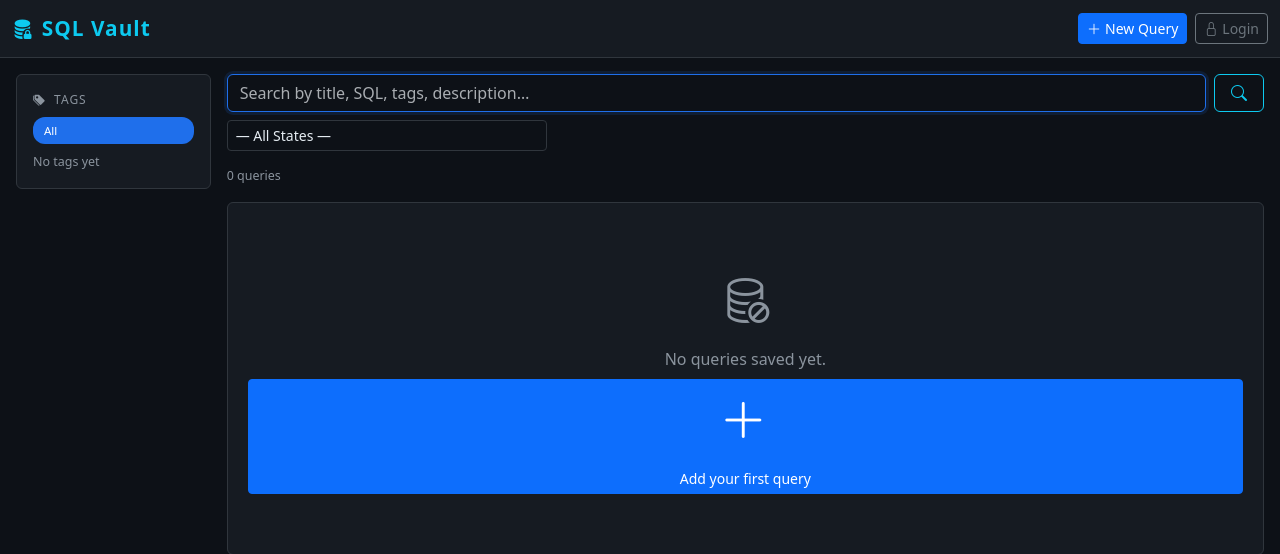
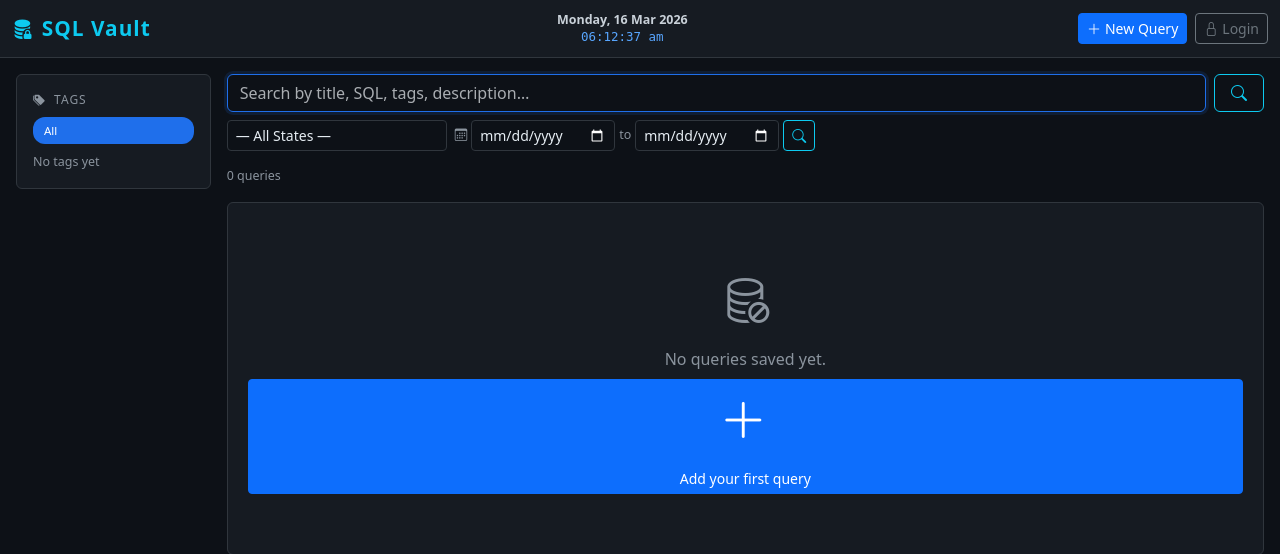
Before and after one commit to Poiosn/sql-vault, a Flask app: page / in a window 1280 px wide. Shown: the top 554 px of the page. Run offline with Flask 3, Linux system fonts and the light colour scheme; some libraries are stand-ins or nearby versions.

Commit message:
Add date filter, live clock, db init script, and UI improvements
- Date range filter (from/to) with search button on index page
- Live date/time clock in navbar
- db.py for automatic table creation on Railway deploy
- railway.toml: added releaseCommand to run db.py on deploy
- Restored 2-column masonry layout and scrollable SQL previews
- Alias highlighting (AS keyword) in orange on preview cards

Co-Authored-By: Claude Sonnet 4.6 <noreply@anthropic.com>

```diff
--- a/app.py
+++ b/app.py
@@ -126,6 +126,8 @@ def index():
     search = request.args.get("q", "").strip()
     tag = request.args.get("tag", "").strip()
     state_id = request.args.get("state_id", "").strip()
+    date_from = request.args.get("date_from", "").strip()
+    date_to = request.args.get("date_to", "").strip()
 
     query = Query.query
 
@@ -142,6 +144,19 @@ def index():
 
     if tag:
         query = query.filter(Query.tags.ilike(f"%{tag}%"))
+
+    if date_from:
+        try:
+            query = query.filter(Query.created_at >= datetime.strptime(date_from, "%Y-%m-%d"))
+        except ValueError:
+            pass
+
+    if date_to:
+        try:
+            dt_to = datetime.strptime(date_to, "%Y-%m-%d").replace(hour=23, minute=59, second=59)
+            query = query.filter(Query.created_at <= dt_to)
+        except ValueError:
+            pass
 
     page = request.args.get("page", 1, type=int)
     per_page = 50
@@ -187,6 +202,8 @@ def index():
         page=page,
         total_pages=total_pages,
         total=total,
+        date_from=date_from,
+        date_to=date_to,
     )
 
 
--- a/railway.toml
+++ b/railway.toml
@@ -2,6 +2,7 @@
 builder = "NIXPACKS"
 
 [deploy]
+releaseCommand = "python db.py"
 startCommand = "gunicorn app:app --bind 0.0.0.0:$PORT"
 healthcheckPath = "/"
 restartPolicyType = "ON_FAILURE"
--- a/templates/base.html
+++ b/templates/base.html
@@ -73,6 +73,10 @@
     <a class="navbar-brand text-info" href="{{ url_for('index') }}">
       <i class="bi bi-database-fill-lock me-2"></i>SQL Vault
     </a>
+    <div class="d-none d-md-block text-center mx-auto" style="font-size:0.78rem; color:#8b949e; line-height:1.3;">
+      <div id="nav-date" style="font-weight:600; color:#c9d1d9;"></div>
+      <div id="nav-time" style="color:#58a6ff; font-family:monospace;"></div>
+    </div>
     <div class="d-flex gap-2 align-items-center">
       {% if session.get('logged_in') %}
       <a href="{{ url_for('import_queries') }}" class="btn btn-sm btn-outline-secondary">
@@ -113,6 +117,19 @@
 <script>
   document.querySelectorAll('pre code').forEach(el => hljs.highlightElement(el));
 
+  // Live clock
+  function updateClock() {
+    const now = new Date();
+    const days = ['Sunday','Monday','Tuesday','Wednesday','Thursday','Friday','Saturday'];
+    const months = ['Jan','Feb','Mar','Apr','May','Jun','Jul','Aug','Sep','Oct','Nov','Dec'];
+    const dateEl = document.getElementById('nav-date');
+    const timeEl = document.getElementById('nav-time');
+    if (dateEl) dateEl.textContent = days[now.getDay()] + ', ' + now.getDate() + ' ' + months[now.getMonth()] + ' ' + now.getFullYear();
+    if (timeEl) timeEl.textContent = now.toLocaleTimeString('en-IN', {hour:'2-digit', minute:'2-digit', second:'2-digit'});
+  }
+  updateClock();
+  setInterval(updateClock, 1000);
+
   // Highlight AS alias_name in preview cards
   document.querySelectorAll('.sql-preview').forEach(el => {
     el.innerHTML = el.innerHTML.replace(
--- a/templates/index.html
+++ b/templates/index.html
@@ -40,18 +40,33 @@
         <button class="btn btn-outline-info px-3" type="submit">
           <i class="bi bi-search"></i>
         </button>
-        {% if search or tag or selected_state_id %}
-        <a href="{{ url_for('index') }}" class="btn btn-outline-secondary">
+        {% if search or tag or selected_state_id or date_from or date_to %}
+        <a href="{{ url_for('index') }}" class="btn btn-outline-secondary" title="Clear all filters">
           <i class="bi bi-x-lg"></i>
         </a>
         {% endif %}
       </div>
-      <select name="state_id" class="form-select form-select-sm" style="background:#0d1117; color:#e6edf3; border-color:#30363d; max-width:320px;" onchange="this.form.submit()">
-        <option value="">— All States —</option>
-        {% for sid, sname in states %}
-        <option value="{{ sid }}" {% if selected_state_id == sid %}selected{% endif %}>{{ sname }}</option>
-        {% endfor %}
-      </select>
+      <div class="d-flex flex-wrap gap-2">
+        <select name="state_id" class="form-select form-select-sm" style="background:#0d1117; color:#e6edf3; border-color:#30363d; max-width:220px;" onchange="this.form.submit()">
+          <option value="">— All States —</option>
+          {% for sid, sname in states %}
+          <option value="{{ sid }}" {% if selected_state_id == sid %}selected{% endif %}>{{ sname }}</option>
+          {% endfor %}
+        </select>
+        <div class="d-flex align-items-center gap-1" style="font-size:0.78rem; color:#8b949e;">
+          <i class="bi bi-calendar3"></i>
+          <input type="date" name="date_from" value="{{ date_from }}"
+                 class="form-control form-control-sm" style="background:#0d1117; color:#e6edf3; border-color:#30363d; max-width:150px;"
+                 title="From date"/>
+          <span>to</span>
+          <input type="date" name="date_to" value="{{ date_to }}"
+                 class="form-control form-control-sm" style="background:#0d1117; color:#e6edf3; border-color:#30363d; max-width:150px;"
+                 title="To date"/>
+          <button type="submit" class="btn btn-sm btn-outline-info px-2" title="Search by date">
+            <i class="bi bi-search"></i>
+          </button>
+        </div>
+      </div>
     </form>
 
     <!-- Results count -->
@@ -138,19 +153,19 @@
     <nav class="mt-4">
       <ul class="pagination pagination-sm justify-content-center flex-wrap gap-1" style="--bs-pagination-bg:#161b22; --bs-pagination-border-color:#30363d; --bs-pagination-color:#58a6ff; --bs-pagination-hover-bg:#21262d; --bs-pagination-hover-color:#79c0ff; --bs-pagination-active-bg:#1f6feb; --bs-pagination-active-border-color:#1f6feb; --bs-pagination-disabled-bg:#161b22; --bs-pagination-disabled-color:#8b949e;">
         <li class="page-item {% if page == 1 %}disabled{% endif %}">
-          <a class="page-link" href="{{ url_for('index', q=search, tag=tag, state_id=selected_state_id or '', page=page-1) }}">&laquo;</a>
+          <a class="page-link" href="{{ url_for('index', q=search, tag=tag, state_id=selected_state_id or '', date_from=date_from, date_to=date_to, page=page-1) }}">&laquo;</a>
         </li>
         {% for p in range(1, total_pages + 1) %}
           {% if p == page or p == 1 or p == total_pages or (p >= page - 2 and p <= page + 2) %}
           <li class="page-item {% if p == page %}active{% endif %}">
-            <a class="page-link" href="{{ url_for('index', q=search, tag=tag, state_id=selected_state_id or '', page=p) }}">{{ p }}</a>
+            <a class="page-link" href="{{ url_for('index', q=search, tag=tag, state_id=selected_state_id or '', date_from=date_from, date_to=date_to, page=p) }}">{{ p }}</a>
           </li>
           {% elif p == page - 3 or p == page + 3 %}
           <li class="page-item disabled"><span class="page-link">…</span></li>
           {% endif %}
         {% endfor %}
         <li class="page-item {% if page == total_pages %}disabled{% endif %}">
-          <a class="page-link" href="{{ url_for('index', q=search, tag=tag, state_id=selected_state_id or '', page=page+1) }}">&raquo;</a>
+          <a class="page-link" href="{{ url_for('index', q=search, tag=tag, state_id=selected_state_id or '', date_from=date_from, date_to=date_to, page=page+1) }}">&raquo;</a>
         </li>
       </ul>
     </nav>
```
Also changed, not shown: db.py (added, +21 -0 lines).
